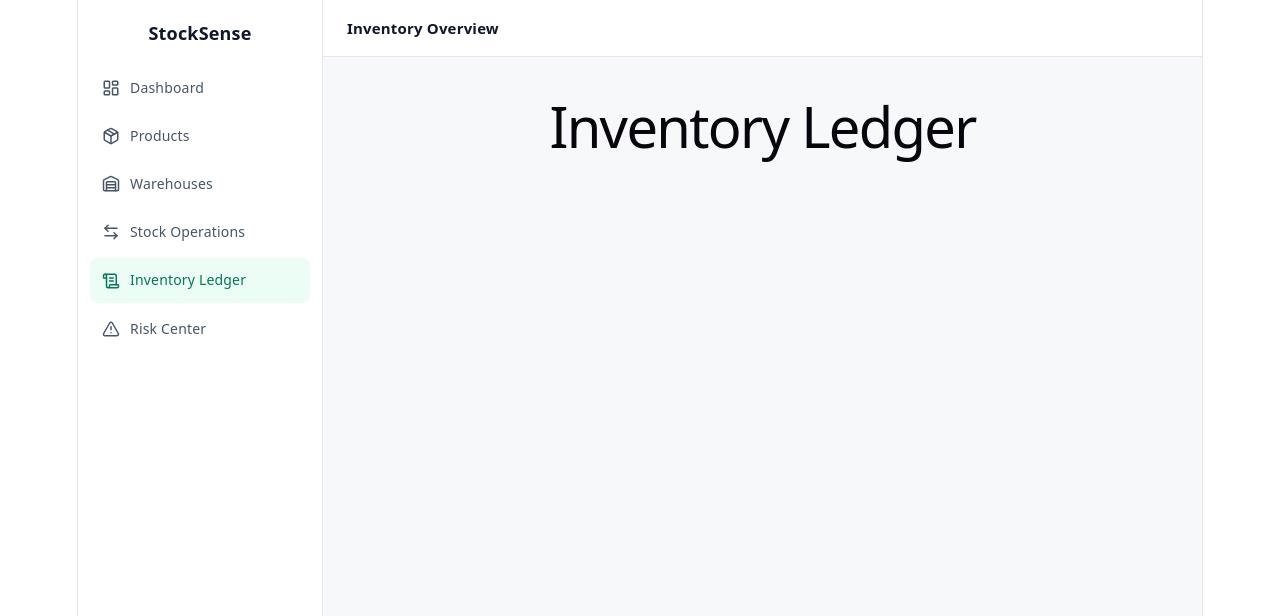
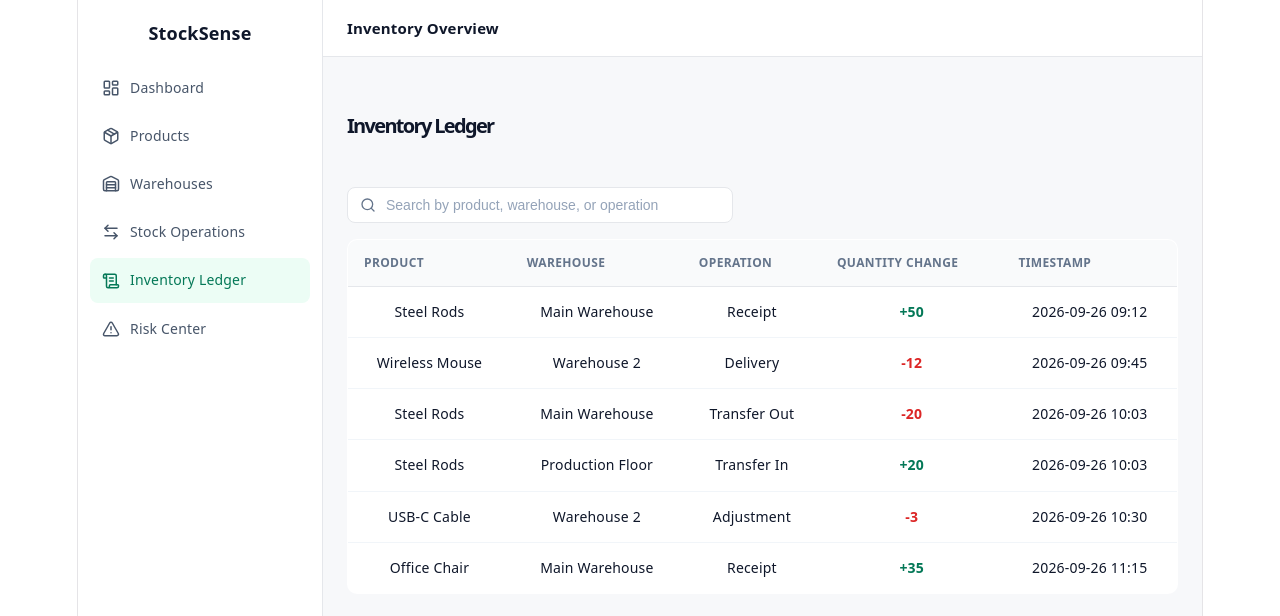
Before and after one commit to gorgeousChampion/Stocksense-Odoo, a React (Vite) app in the folder frontend/: page /ledger in a window 1280 px wide. Shown: the top 616 px of the page. Built offline with nearby package versions, Linux system fonts and the light colour scheme.

Commit message:
Add Inventory Ledger page with mock data, fix quantity change color specificity

```diff
--- /dev/null
+++ b/frontend/src/pages/Ledger.css
@@ -0,0 +1,78 @@
+.ledger-page {
+  display: flex;
+  flex-direction: column;
+  gap: 16px;
+}
+
+.search-bar {
+  display: flex;
+  align-items: center;
+  gap: 8px;
+  background: #ffffff;
+  border: 1px solid #e5e7eb;
+  border-radius: 8px;
+  padding: 8px 12px;
+  max-width: 360px;
+  color: #64748b;
+}
+
+.search-bar input {
+  border: none;
+  outline: none;
+  font-size: 14px;
+  flex: 1;
+  background: #ffffff;
+  color: #0f172a;
+}
+
+.search-bar input::placeholder {
+  color: #94a3b8;
+}
+
+.data-table {
+  width: 100%;
+  border-collapse: collapse;
+  background: #ffffff;
+  border: 1px solid #e5e7eb;
+  border-radius: 10px;
+  overflow: hidden;
+}
+
+.data-table th {
+  text-align: left;
+  font-size: 12px;
+  font-weight: 600;
+  color: #64748b;
+  text-transform: uppercase;
+  letter-spacing: 0.03em;
+  padding: 10px 16px;
+  border-bottom: 1px solid #e5e7eb;
+  background: #f9fafb;
+}
+
+.data-table td {
+  padding: 12px 16px;
+  font-size: 14px;
+  color: #0f172a;
+  border-bottom: 1px solid #f1f5f9;
+}
+
+.data-table tr:last-child td {
+  border-bottom: none;
+}
+
+.empty-state {
+  text-align: center;
+  color: #94a3b8;
+  padding: 24px;
+}
+
+.data-table td.change-positive {
+  color: #047857;
+  font-weight: 600;
+}
+
+.data-table td.change-negative {
+  color: #dc2626;
+  font-weight: 600;
+}
--- a/frontend/src/pages/Ledger.jsx
+++ b/frontend/src/pages/Ledger.jsx
@@ -1,3 +1,63 @@
+import { useState } from 'react'
+import { Search } from 'lucide-react'
+import { mockLedger } from '../services/mockData'
+import './Ledger.css'
+
 export default function Ledger() {
-  return <h1>Inventory Ledger</h1>
+  const [search, setSearch] = useState('')
+
+  const filtered = mockLedger.filter(entry =>
+    entry.product.toLowerCase().includes(search.toLowerCase()) ||
+    entry.warehouse.toLowerCase().includes(search.toLowerCase()) ||
+    entry.operation.toLowerCase().includes(search.toLowerCase())
+  )
+
+  return (
+    <div className="ledger-page">
+      <div className="page-header">
+        <h1>Inventory Ledger</h1>
+      </div>
+
+      <div className="search-bar">
+        <Search size={16} />
+        <input
+          type="text"
+          placeholder="Search by product, warehouse, or operation"
+          value={search}
+          onChange={e => setSearch(e.target.value)}
+        />
+      </div>
+
+      <table className="data-table">
+        <thead>
+          <tr>
+            <th>Product</th>
+            <th>Warehouse</th>
+            <th>Operation</th>
+            <th>Quantity Change</th>
+            <th>Timestamp</th>
+          </tr>
+        </thead>
+        <tbody>
+          {filtered.length === 0 ? (
+            <tr>
+              <td colSpan={5} className="empty-state">No movements found</td>
+            </tr>
+          ) : (
+            filtered.map(entry => (
+              <tr key={entry.id}>
+                <td>{entry.product}</td>
+                <td>{entry.warehouse}</td>
+                <td>{entry.operation}</td>
+                <td className={entry.change >= 0 ? 'change-positive' : 'change-negative'}>
+                  {entry.change >= 0 ? `+${entry.change}` : entry.change}
+                </td>
+                <td>{entry.timestamp}</td>
+              </tr>
+            ))
+          )}
+        </tbody>
+      </table>
+    </div>
+  )
 }
--- a/frontend/src/services/mockData.js
+++ b/frontend/src/services/mockData.js
@@ -13,3 +13,12 @@ export const mockWarehouses = [
 
 export const productOptions = mockProducts.map(p => ({ id: p.id, label: `${p.sku} — ${p.name}` }))
 export const warehouseOptions = mockWarehouses.map(w => ({ id: w.id, label: w.name }))
+
+export const mockLedger = [
+  { id: 1, product: 'Steel Rods', warehouse: 'Main Warehouse', operation: 'Receipt', change: 50, timestamp: '2026-09-26 09:12' },
+  { id: 2, product: 'Wireless Mouse', warehouse: 'Warehouse 2', operation: 'Delivery', change: -12, timestamp: '2026-09-26 09:45' },
+  { id: 3, product: 'Steel Rods', warehouse: 'Main Warehouse', operation: 'Transfer Out', change: -20, timestamp: '2026-09-26 10:03' },
+  { id: 4, product: 'Steel Rods', warehouse: 'Production Floor', operation: 'Transfer In', change: 20, timestamp: '2026-09-26 10:03' },
+  { id: 5, product: 'USB-C Cable', warehouse: 'Warehouse 2', operation: 'Adjustment', change: -3, timestamp: '2026-09-26 10:30' },
+  { id: 6, product: 'Office Chair', warehouse: 'Main Warehouse', operation: 'Receipt', change: 35, timestamp: '2026-09-26 11:15' },
+]
```
